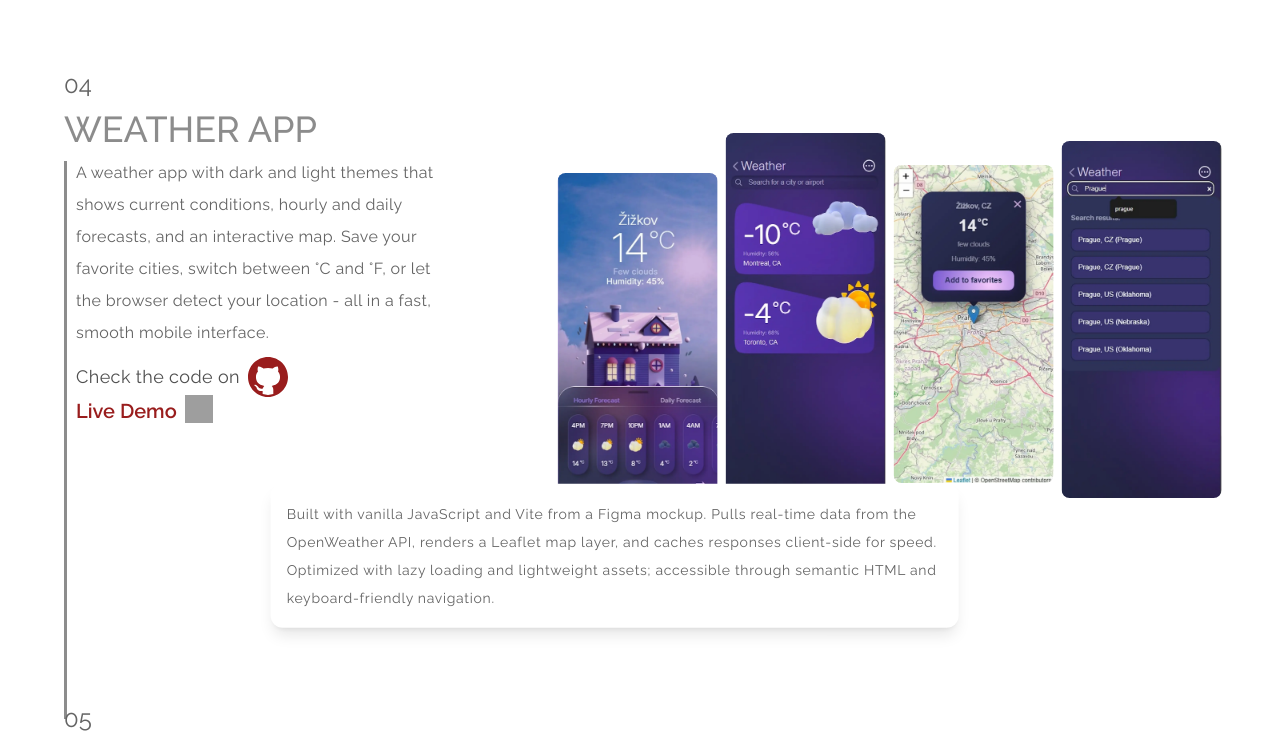
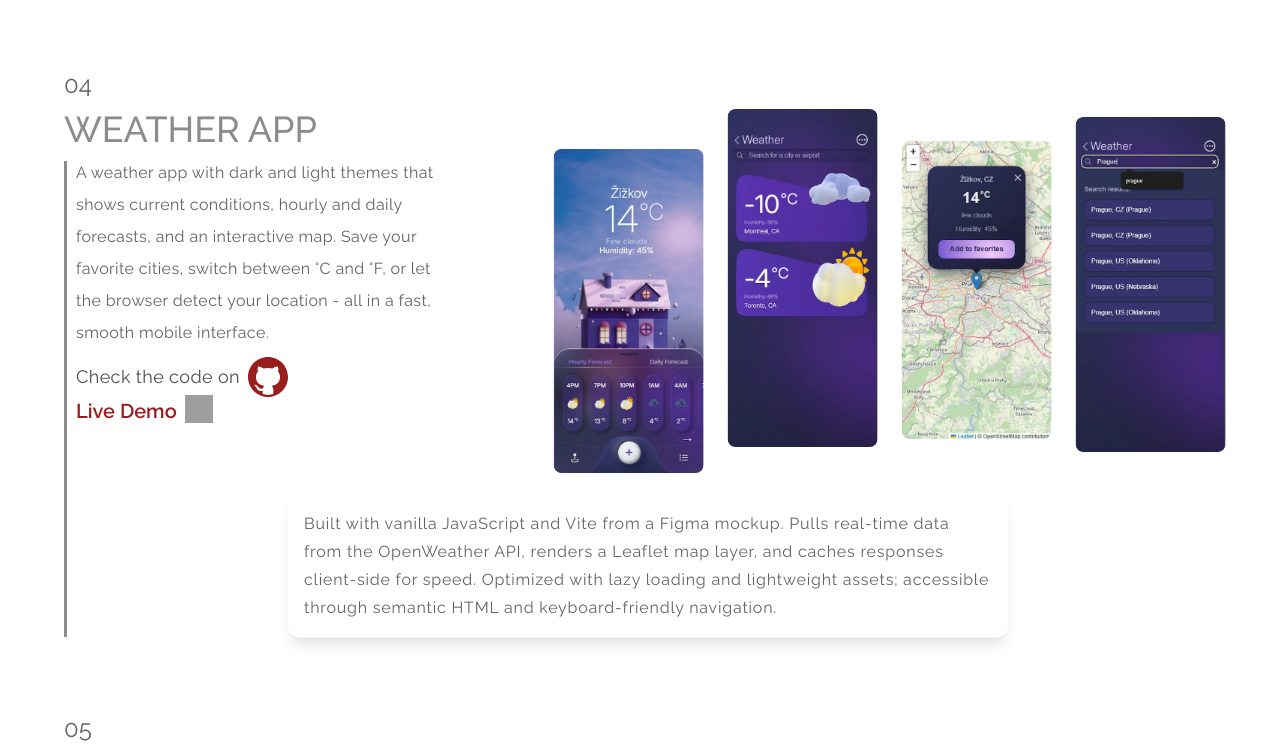
Before and after one commit to bavayra/Portfolio, a React (Vite) app: page / in a window 1280 px wide. Shown: the part 2959-3707 px from the top of the page. Built offline with nearby package versions, Linux system fonts and the light colour scheme; grey boxes are pictures that could not be loaded.

Commit message:
style(WeatherApp-1280): corrected dividers' heights. Set gap-x for screenshots and decreased mt. Increased font size forthe full description element and increased w of its container

```diff
--- a/src/components/ProjectDesc.tsx
+++ b/src/components/ProjectDesc.tsx
@@ -6,7 +6,7 @@ type ProjectDescProps = {
 const ProjectDesc = ({ text, className }: ProjectDescProps) => {
   return (
     <p
-      className={`text-text phone-lg:max-w-92 tracking-wider max-w-60 phone-sm:text-sm phone-md:max-w-80  mx-auto wrap-break-words whitespace-normal phone-sm:max-w-74 leading-7 text-left desktop-sm:text-sm mt-4 desktop-sm:max-w-92 tablet-sm:max-w-110 bg-section-title-bg tablet-sm:text-base p-4 tablet-lg:max-w-146  desktop-sm:mr-19 desktop-sm:-mt-8 shadow-lg rounded-xl text-sm tablet-md:max-w-130 desktop-xl:leading-10 desktop-xl:text-xl desktop-xl:max-w-230 desktop-md:col-span-2 tablet-md:mx-auto tablet-md:translate-x-0 desktop-xl:-translate-x-[20%] ${
+      className={`text-text phone-lg:max-w-92 tracking-wider max-w-60 phone-sm:text-sm phone-md:max-w-80  mx-auto wrap-break-words whitespace-normal phone-sm:max-w-74 leading-7 text-left desktop-sm:text-sm mt-4 desktop-sm:max-w-92 tablet-sm:max-w-110 bg-section-title-bg tablet-sm:text-base p-4 tablet-lg:max-w-146  desktop-sm:mr-19 desktop-sm:-mt-8 shadow-lg rounded-xl text-sm  tablet-md:max-w-130 desktop-xl:leading-10 desktop-xl:text-xl desktop-xl:max-w-230 desktop-md:col-span-2 tablet-md:mx-auto tablet-md:translate-x-0 desktop-md:text-base desktop-xl:-translate-x-[20%] ${
         className ?? ""
       }`}
     >
--- a/src/components/ProjectScreen.tsx
+++ b/src/components/ProjectScreen.tsx
@@ -41,7 +41,7 @@ const ProjectScreen = (props: ProjectScreenProps) => {
           <p className="sr-only">{props.description}</p>
         </div>
         <div
-          className={`grid grid-cols-2 desktop-md:grid-cols-4 desktop-md:-translate-x-1/5 desktop-xl:w-4xl desktop-sm:ml-0 desktop-md:w-2xl desktop-lg:w-3xl desktop-sm:w-100 desktop-sm:gap-x-0 desktop-sm:gap-y-2 gap-4 phone-md:gap-x-0 tablet-md:ml-16 tablet-md:w-140 phone-lg:mt-6 ${props.className ?? ""}`}
+          className={`grid grid-cols-2 desktop-md:grid-cols-4 desktop-md:-translate-x-1/5 desktop-xl:w-4xl desktop-sm:ml-0 desktop-md:w-2xl desktop-lg:w-3xl desktop-sm:w-100 desktop-sm:gap-x-0 desktop-md:gap-x-6 desktop-sm:gap-y-2 gap-4 phone-md:gap-x-0 tablet-md:ml-16 tablet-md:w-140 phone-lg:mt-6 ${props.className ?? ""}`}
         >
           {props.images.map((img, index) => (
             <img
--- a/src/index.css
+++ b/src/index.css
@@ -366,7 +366,7 @@
 
     --block-div-2xs-h: 570px;
     --block-div-md-h: 552px;
-    --block-div-lg-h: 558px;
+    --block-div-lg-h: 476px;
     --name-year-size: 3rem;
   }
 }
--- a/src/sections/WeatherApp.tsx
+++ b/src/sections/WeatherApp.tsx
@@ -44,7 +44,7 @@ export const WeatherApp = () => {
           topPx="var(--weather-screen-div-top)"
           className="desktop-sm:hidden"
         />
-        <div className="desktop-sm:col-start-2 desktop-sm:row-start-1 desktop-sm:row-span-2 desktop-md:mt-16 phone-sm:mt-6 ml-3">
+        <div className="desktop-sm:col-start-2 desktop-sm:row-start-1 desktop-sm:row-span-2 desktop-md:mt-10 phone-sm:mt-6 ml-3">
           <ProjectScreen
             title={project.title}
             description={project.description}
@@ -55,7 +55,7 @@ export const WeatherApp = () => {
         </div>
         <ProjectDesc
           text={project.descriptionFull ?? ""}
-          className="desktop-md:max-w-172 desktop-md:mt-0 desktop-md:-translate-x-1/3 desktop-lg:mt-3 desktop-xl:text-lg desktop-sm:-translate-y-[30%]"
+          className="desktop-md:max-w-180 desktop-md:mt-14 desktop-md:-translate-x-1/4 desktop-lg:mt-3 desktop-xl:text-lg desktop-sm:-translate-y-[30%]"
         />
       </div>
     </section>
```
